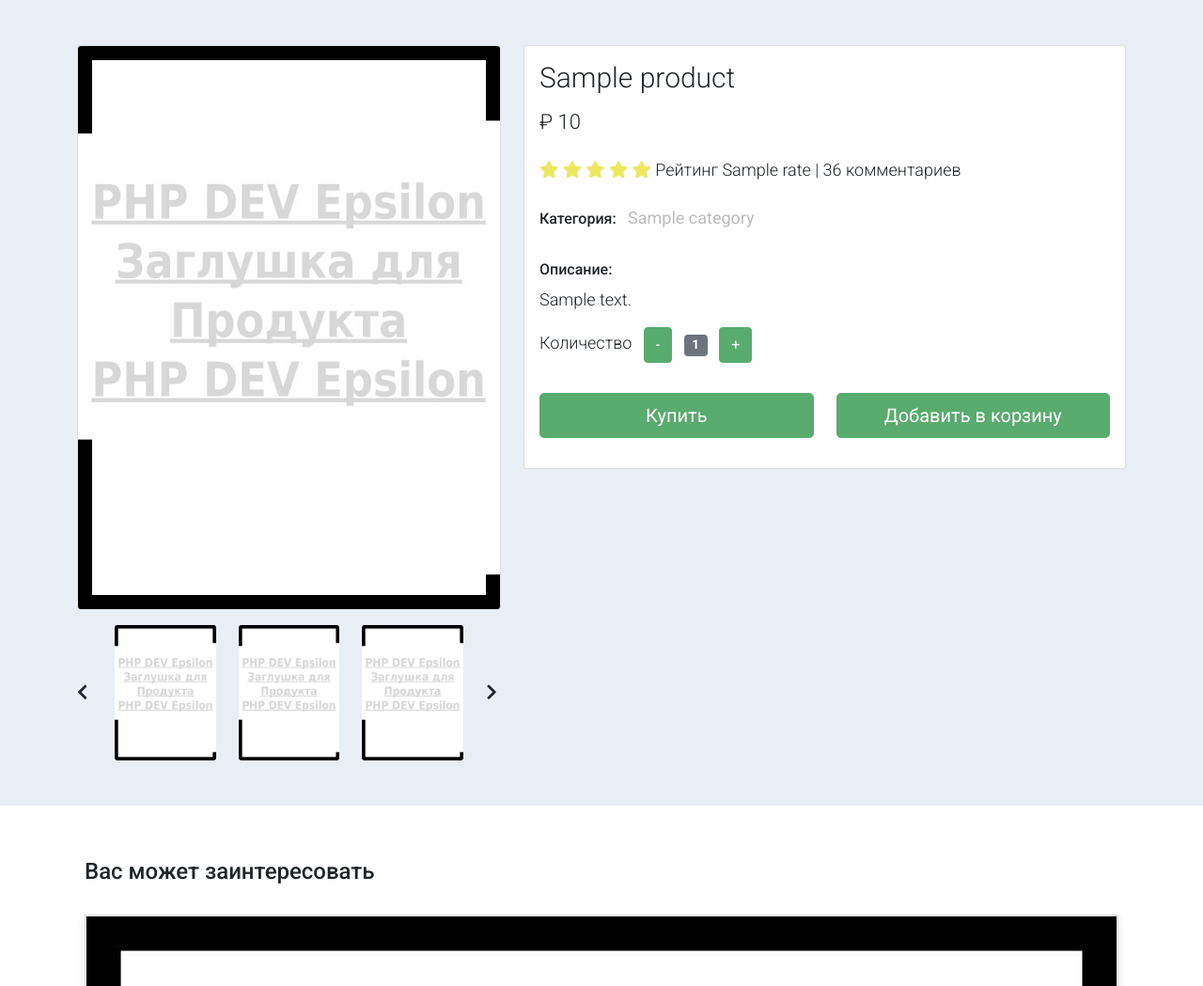
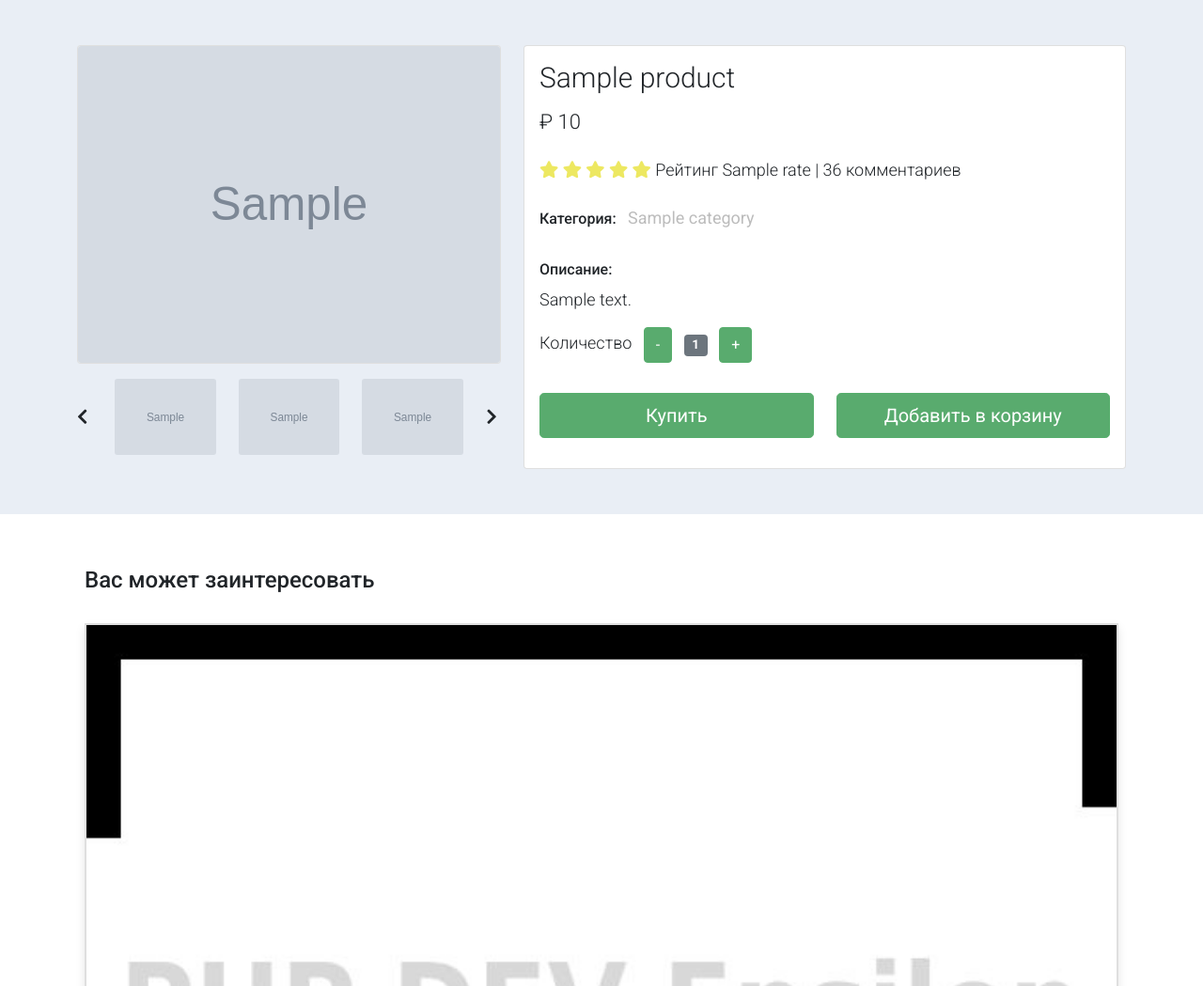
Before and after one commit to makasani/shop, a Symfony app: template templates/app/shop-single.html.twig in a window 1280 px wide. Shown: the part 40-1089 px from the top of the page at 94% size. Run offline with Twig, Linux system fonts and the light colour scheme; the template is opened without the code that fills it: most values are stand-ins (such as "Sample title", 1, 10 or a date in 2020); grey boxes marked "Sample" are stand-in pictures; style sheets or scripts are compiled from the project's sources; some libraries are stand-ins or nearby versions.

Commit message:
1. Добавил вывод изображений в шаблоны основных html страниц

```diff
--- a/templates/app/catalog.html.twig
+++ b/templates/app/catalog.html.twig
@@ -20,7 +20,7 @@
                         <div class="col-md-4">
                             <div class="card mb-4 product-wap rounded-0">
                                 <div class="card rounded-0">
-                                    <img class="card-img rounded-0 img-fluid" src="{{ asset('build/img/shop_00.jpg') }}">
+                                    <img class="card-img rounded-0 img-fluid" src="{{ asset('product-images/') }}{{ product.imagepath }}">
                                     {{ include('app/_embed/_product_pics_menu.html.twig') }}
                                 </div>
                                 <div class="card-body">
--- a/templates/app/shop-single.html.twig
+++ b/templates/app/shop-single.html.twig
@@ -12,7 +12,7 @@
             <div class="row">
                 <div class="col-lg-5 mt-5">
                     <div class="card mb-3">
-                        <img class="card-img img-fluid" src="{{ asset('build/img/shop_00.jpg')}}" alt="Card image cap" id="product-detail">
+                        <img class="card-img img-fluid" src="{{ asset('product-images/') }}{{ product.imagepath }}" alt="Card image cap" id="product-detail">
                     </div>
                     <div class="row">
                         <!--Start Controls-->
@@ -33,17 +33,17 @@
                                     <div class="row">
                                         <div class="col-4">
                                             <a href="#">
-                                                <img class="card-img img-fluid" src="{{ asset('build/img/shop_00.jpg') }}" alt="Product Image 1">
+                                                <img class="card-img img-fluid" src="{{ asset('product-images/') }}{{ product.imagepath }}" alt="Product Image 1">
                                             </a>
                                         </div>
                                         <div class="col-4">
                                             <a href="#">
-                                                <img class="card-img img-fluid" src="{{ asset('build/img/shop_00.jpg') }}" alt="Product Image 2">
+                                                <img class="card-img img-fluid" src="{{ asset('product-images/') }}{{ product.imagepath }}" alt="Product Image 2">
                                             </a>
                                         </div>
                                         <div class="col-4">
                                             <a href="#">
-                                                <img class="card-img img-fluid" src="{{ asset('build/img/shop_00.jpg') }}" alt="Product Image 3">
+                                                <img class="card-img img-fluid" src="{{ asset('product-images/') }}{{ product.imagepath }}" alt="Product Image 3">
                                             </a>
                                         </div>
                                     </div>
@@ -55,17 +55,17 @@
                                     <div class="row">
                                         <div class="col-4">
                                             <a href="#">
-                                                <img class="card-img img-fluid" src="{{ asset('build/img/shop_00.jpg') }}" alt="Product Image 4">
+                                                <img class="card-img img-fluid" src="{{ asset('product-images/') }}{{ product.imagepath }}" alt="Product Image 4">
                                             </a>
                                         </div>
                                         <div class="col-4">
                                             <a href="#">
-                                                <img class="card-img img-fluid" src="{{ asset('build/img/shop_00.jpg') }}" alt="Product Image 5">
+                                                <img class="card-img img-fluid" src="{{ asset('product-images/') }}{{ product.imagepath }}" alt="Product Image 5">
                                             </a>
                                         </div>
                                         <div class="col-4">
                                             <a href="#">
-                                                <img class="card-img img-fluid" src="{{ asset('build/img/shop_00.jpg') }}" alt="Product Image 6">
+                                                <img class="card-img img-fluid" src="{{ asset('product-images/') }}{{ product.imagepath }}" alt="Product Image 6">
                                             </a>
                                         </div>
                                     </div>
```
Also changed, not shown: src/Controller/MainController.php (+9 -0 lines), src/Entity/Product.php (+9 -1 lines).
